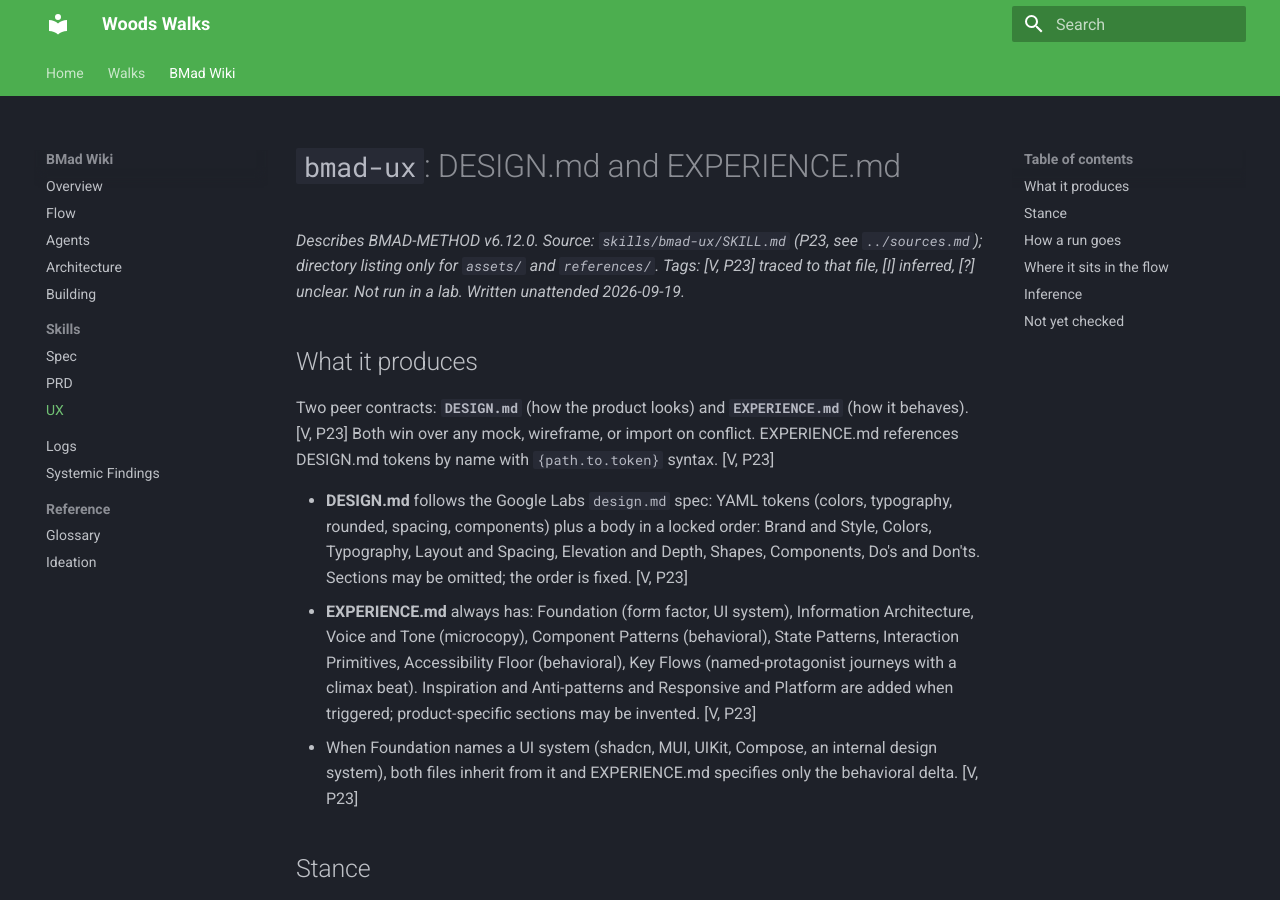
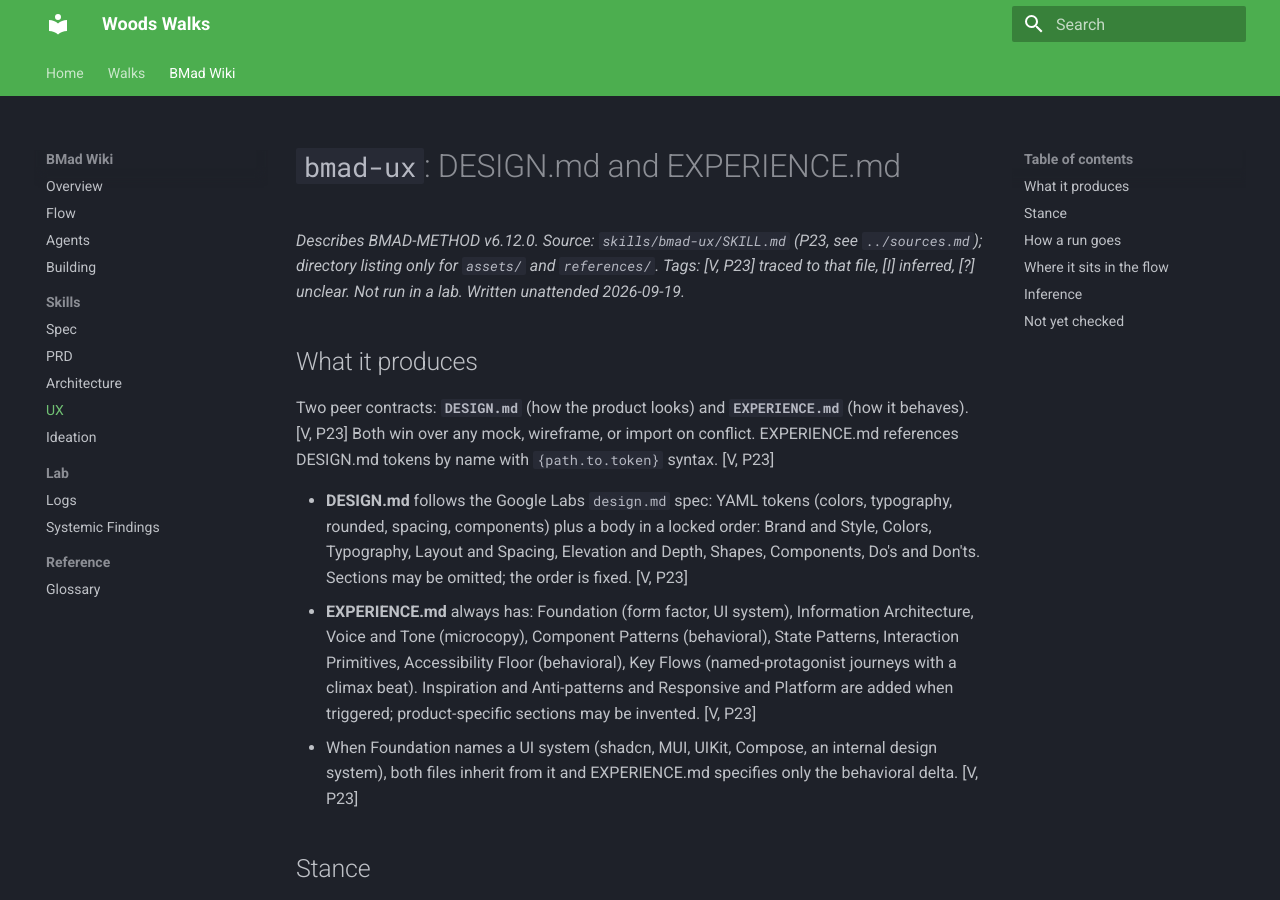
Before and after one commit to ctupper/woods-walks, an MkDocs documentation site: the page built from docs/bmad/ux-skill.md, in a window 1280 px wide and 900 px high. Built offline with MkDocs 1.6.1 and Material for MkDocs 9.7.7, drawn with Linux system fonts in a browser that asks for light colours; some of the changed lines change nothing that is shown.

Commit message:
docs: restructure wiki navigation for better organization

```diff
--- a/mkdocs.yml
+++ b/mkdocs.yml
@@ -28,17 +28,18 @@ nav:
       - Overview: bmad/overview.md
       - Flow: bmad/flow.md
       - Agents: bmad/agents.md
-      - Architecture: bmad/architecture-skill.md
       - Building: bmad/build-step-by-step.md
       - Skills:
           - Spec: bmad/spec-skill.md
           - PRD: bmad/prd-skill.md
+          - Architecture: bmad/architecture-skill.md
           - UX: bmad/ux-skill.md
-      - Logs: bmad/lab-log.md
-      - Systemic Findings: bmad/systemic-findings.md
+          - Ideation: bmad/ideation-skills.md
+      - Lab:
+          - Logs: bmad/lab-log.md
+          - Systemic Findings: bmad/systemic-findings.md
       - Reference:
           - Glossary: bmad/glossary.md
-          - Ideation: bmad/ideation-skills.md
 
 plugins:
   - search
```
